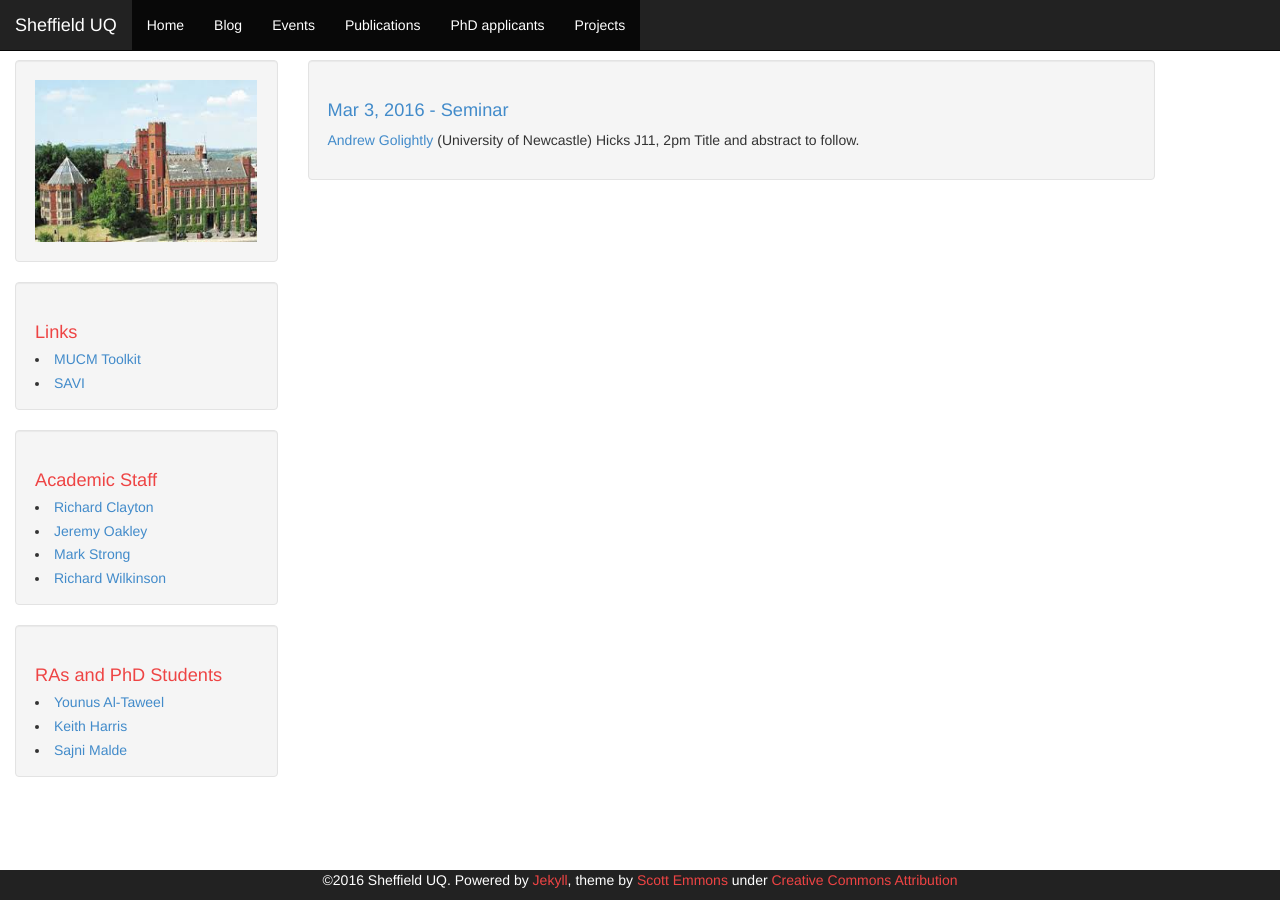
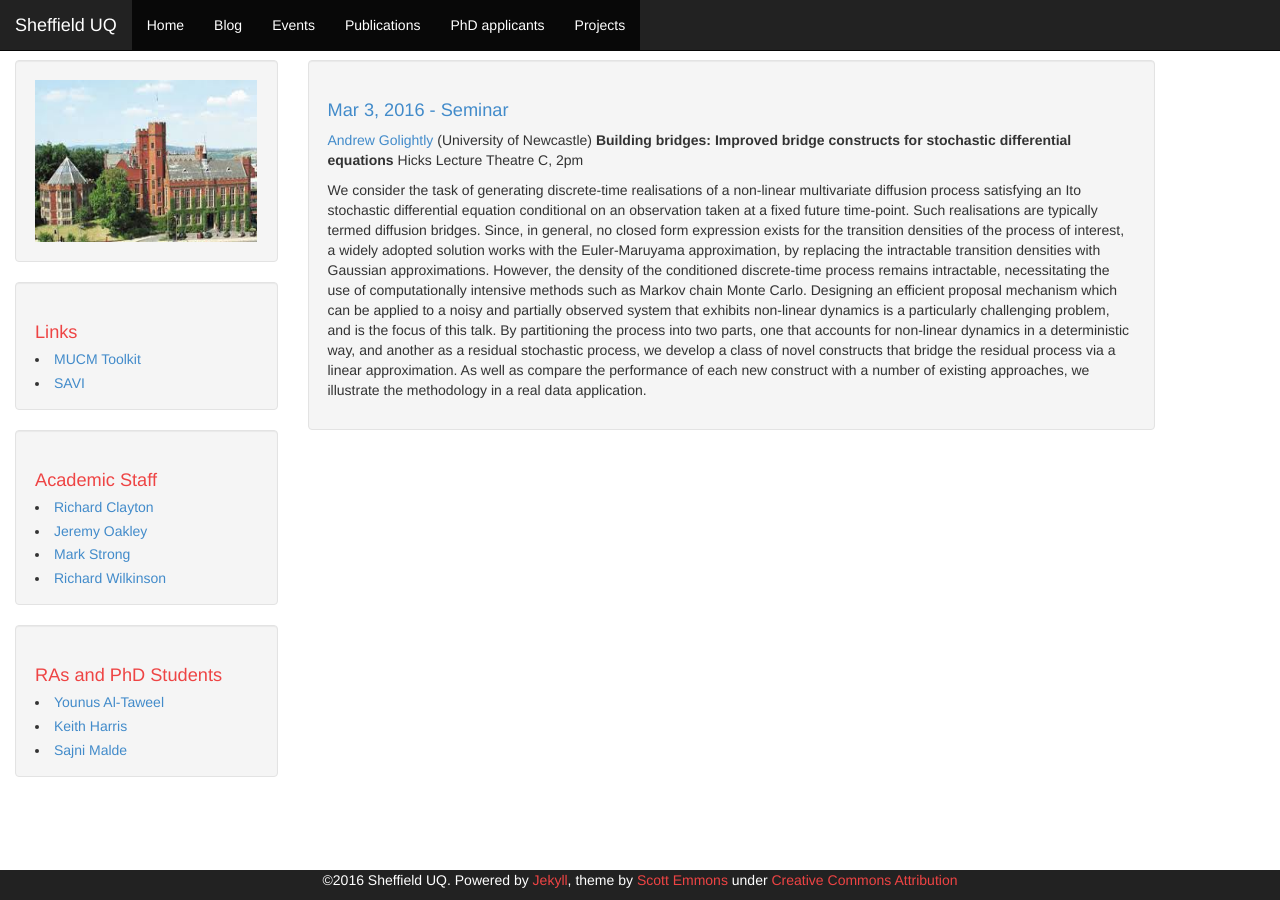
Before and after one commit to rich-d-wilkinson/SheffUQwebpages, a Jekyll site: the page built from _posts/2016-03-03-AGseminar.markdown, in a window 1280 px wide. Built offline with Jekyll 4.4.1, drawn with Linux system fonts in a browser that asks for light colours.

Commit message:
AG seminar details

```diff
--- a/_posts/2016-03-03-AGseminar.markdown
+++ b/_posts/2016-03-03-AGseminar.markdown
@@ -7,5 +7,21 @@ categories: jekyll update events
 ---
 
 [Andrew Golightly](http://www.mas.ncl.ac.uk/~nag48/) (University of Newcastle)
-Hicks J11, 2pm
-Title and abstract to follow.
+**Building bridges: Improved bridge constructs for stochastic differential equations**
+Hicks Lecture Theatre C, 2pm
+
+We consider the task of generating discrete-time realisations of a non-linear multivariate
+diffusion process satisfying an Ito stochastic differential equation conditional
+on an observation taken at a fixed future time-point. Such realisations are typically termed
+diffusion bridges. Since, in general, no closed form expression exists for the transition
+densities of the process of interest, a widely adopted solution works with the Euler-Maruyama
+approximation, by replacing the intractable transition densities with Gaussian approximations.
+However, the density of the conditioned discrete-time process remains intractable, necessitating
+the use of computationally intensive methods such as Markov chain Monte Carlo. Designing an
+efficient proposal mechanism which can be applied to a noisy and partially observed system
+that exhibits non-linear dynamics is a particularly challenging problem, and is the focus of this talk.
+By partitioning the process into two parts, one that accounts for non-linear dynamics in
+a deterministic way, and another as a residual stochastic process, we develop a class of
+novel constructs that bridge the residual process via a linear approximation. As well as
+compare the performance of each new construct with a number of existing approaches, we
+illustrate the methodology in a real data application.
```
